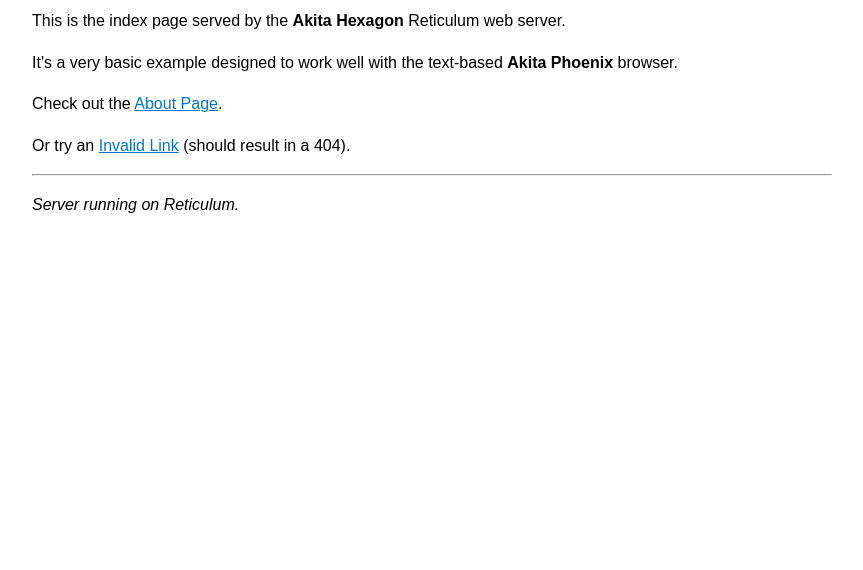
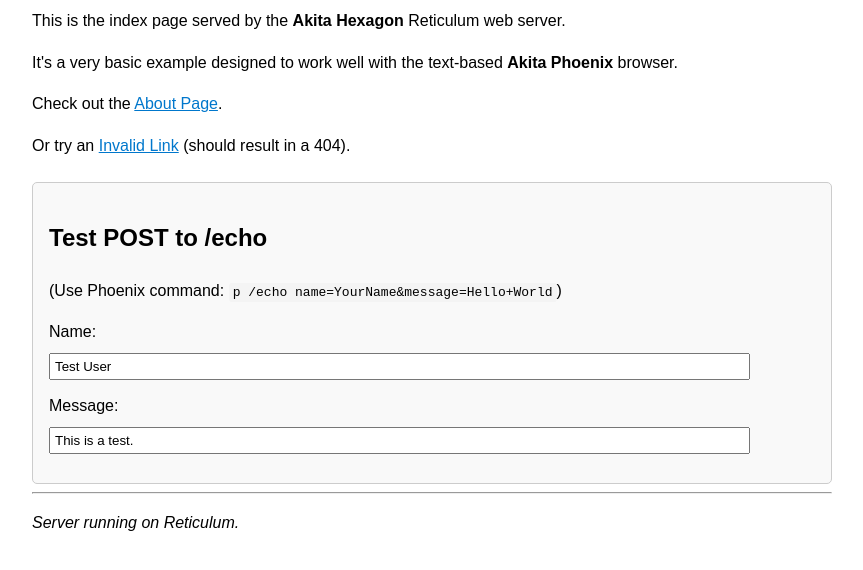
Before and after one commit to AkitaEngineering/Akita-Reticulum-Web-Services, a plain HTML site: page examples/index.html in a window 1280 px wide. Shown: the part 118-688 px from the top of the page, without its empty margins (208-1071 px from the left). Drawn offline with Linux system fonts and the light colour scheme.

Commit message:
Update index.html

```diff
--- a/examples/index.html
+++ b/examples/index.html
@@ -8,6 +8,10 @@
         h1 { color: #333; }
         a { color: #0077cc; }
         code { background-color: #f4f4f4; padding: 2px 4px; border-radius: 3px; }
+        .test-form { margin-top: 1.5em; padding: 1em; border: 1px solid #ccc; border-radius: 5px; background-color: #f9f9f9; }
+        .test-form label { display: block; margin-bottom: 0.5em; }
+        .test-form input[type="text"] { margin-bottom: 1em; padding: 0.3em; width: 90%; }
+        .test-form button { padding: 0.5em 1em; background-color: #5cb85c; color: white; border: none; border-radius: 3px; cursor: pointer; }
     </style>
 </head>
 <body>
@@ -16,6 +20,18 @@
     <p>It's a very basic example designed to work well with the text-based <strong>Akita Phoenix</strong> browser.</p>
     <p>Check out the <a href="/about.html">About Page</a>.</p>
     <p>Or try an <a href="/nonexistent.html">Invalid Link</a> (should result in a 404).</p>
+
+    <div class="test-form">
+        <h2>Test POST to /echo</h2>
+        <p>(Use Phoenix command: <code>p /echo name=YourName&amp;message=Hello+World</code>)</p>
+        <form action="/echo" method="POST">
+             <label for="name">Name:</label>
+             <input type="text" id="name" name="name" value="Test User"><br>
+             <label for="message">Message:</label>
+             <input type="text" id="message" name="message" value="This is a test."><br>
+             </form>
+    </div>
+
     <hr>
     <p><em>Server running on Reticulum.</em></p>
 </body>
```
